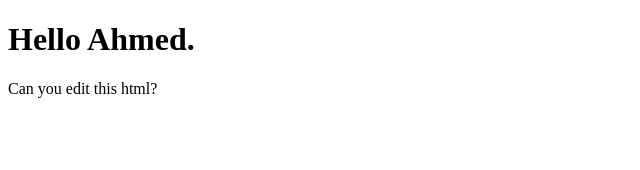
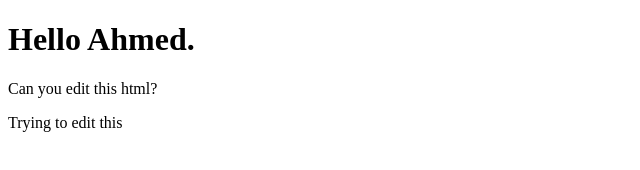
Before and after one commit to miguelpel/test, a plain HTML site: page index.html in a window 1280 px wide. Shown: the whole page, without its empty margins (0-640 px from the left). Drawn offline with Linux system fonts and the light colour scheme.

Commit message:
Update index.html
edited content from my other name's account

```diff
--- a/index.html
+++ b/index.html
@@ -12,6 +12,7 @@
     <div>
         <h1>Hello Ahmed.</h1>
         <p>Can you edit this html?</p>
+        <p>Trying to edit this</p>
     </div>
 </body>
 
```
